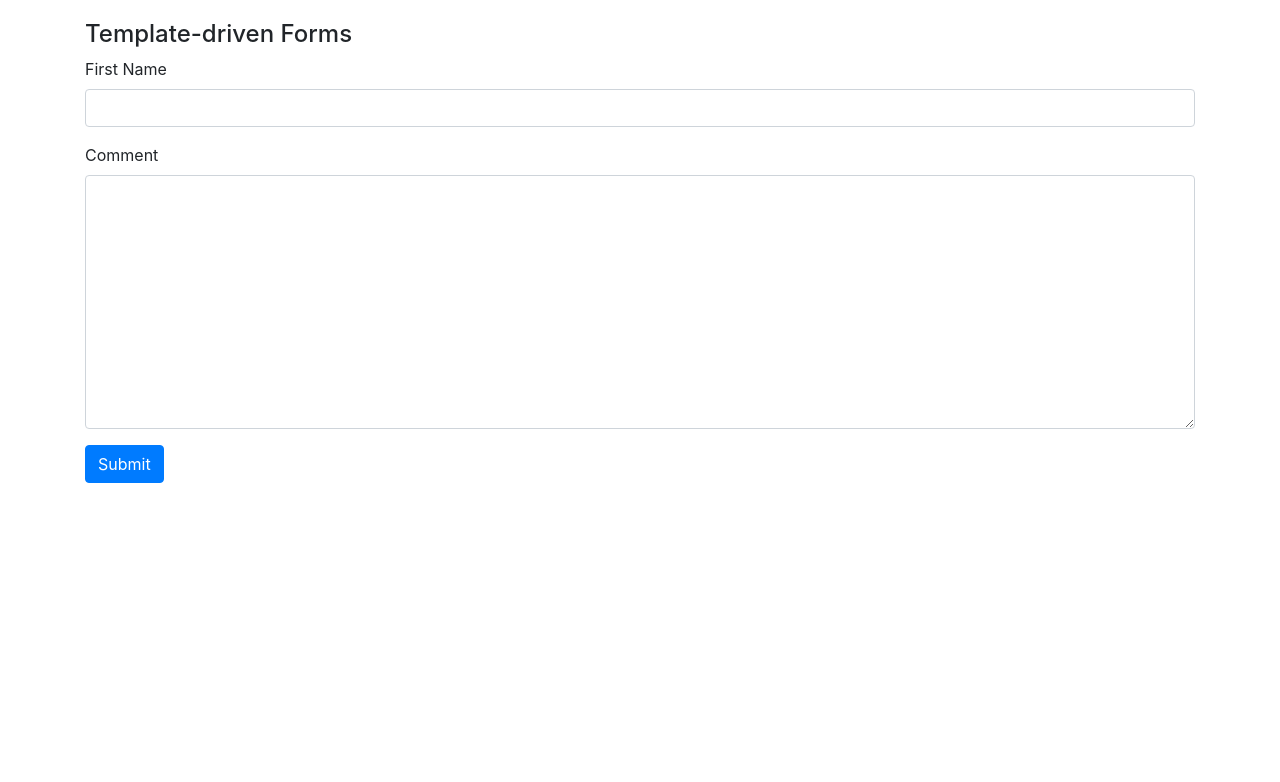
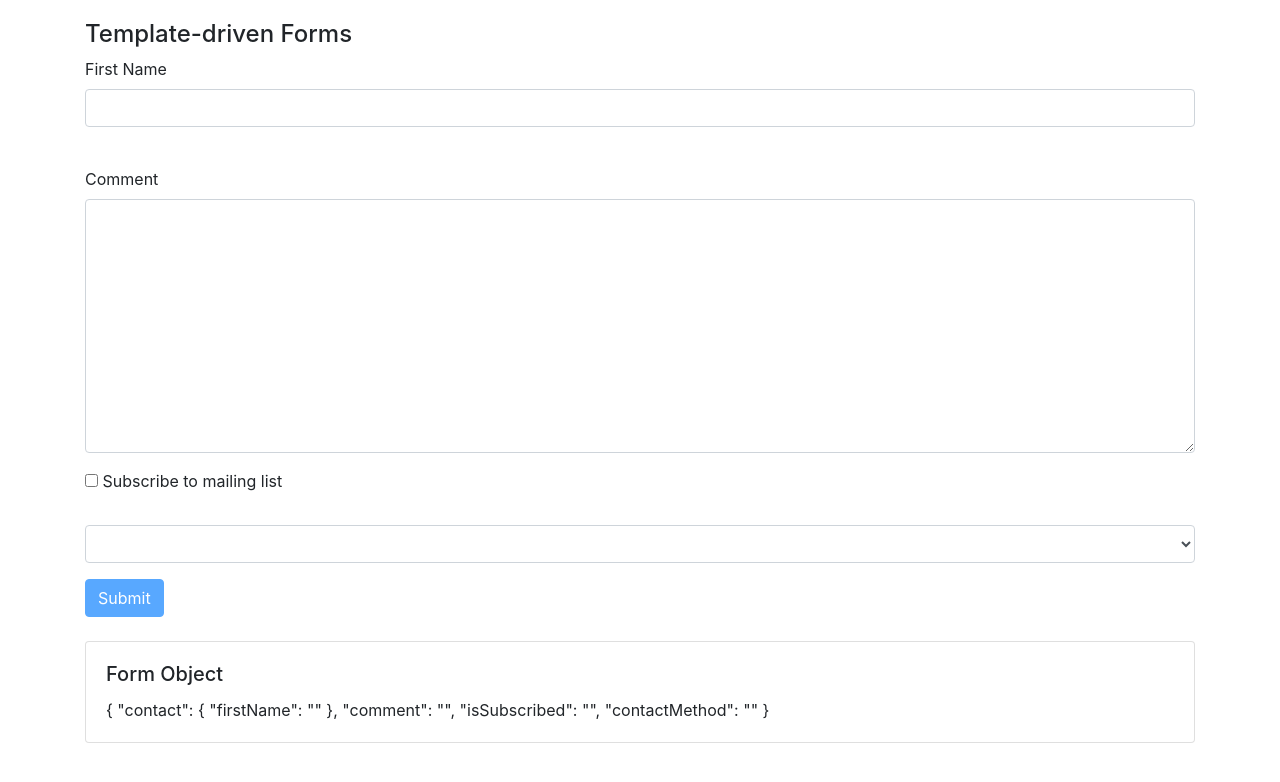
Before and after one commit to pedroarvellos/forms-practice-fundamentals, an Angular app: page / in a window 1280 px wide. Shown: the top 782 px of the page. Built offline with nearby package versions, Linux system fonts and the light colour scheme.

Commit message:
Add dropdown and output

```diff
--- a/src/app/contact-form/contact-form.component.html
+++ b/src/app/contact-form/contact-form.component.html
@@ -13,6 +13,12 @@
         the key work ngModel. With this I can have the control of all values
         of the fields, validate then and also submit. -->
     <form ngForm #form="ngForm" (ngSubmit)="submit(form.value)">
+        <!-- with this ngModelGroup directive, I can have access to the whole
+            group, so if I need to have access of the group state, I can access its
+            object by the ngModelGroup. The difference between ngForm and ngModelGroup is
+            that the ngForm exposes the ngSubmit directive, ngModelGroup doesn't have this output
+            property. -->
+        <div ngModelGroup="contact" #contact="ngModelGroup">
             <div class="form-group">
                 <label for="firstName">First Name</label>
                 <input
@@ -26,6 +32,7 @@
                     id="firstName"
                     type="text"
                     class="form-control">
+                <br>
                 <div
                     class="alert alert-danger"
                     *ngIf="!firstName.valid && !firstName.pristine">
@@ -39,6 +46,7 @@
                     </div>
                     <div *ngIf="firstName.errors.pattern">
                         First name should be apple pie 🍎🥧.
+                    </div>
                 </div>
             </div>
         </div>
@@ -63,6 +71,25 @@
                 class="form-control">
             </textarea>
         </div>
-        <button class="btn btn-primary">Submit</button>
+        <div class="checkbox">
+            <label>
+                <input type="checkbox" ngModel name="isSubscribed"> Subscribe to mailing list
+            </label>
+        </div>
+        <div class="form-group">
+            <label for="contactMethod"></label>
+            <select ngModel name="contactMethod" id="contactMethod" class="form-control">
+                <option value=""></option>
+                <option *ngFor="let method of contactMethods" [value]="method.id">{{ method.name }}</option>
+            </select>
+        </div>
+        <button [disabled]="!form.valid" class="btn btn-primary">Submit</button>
     </form>
+    <br>
+    <div class="card">
+        <div class="card-body">
+            <h5 class="card-title">Form Object</h5>
+            <p class="card-text">{{ form.value | json }}</p>
         </div>
+    </div>
+</div>
--- a/src/app/contact-form/contact-form.component.ts
+++ b/src/app/contact-form/contact-form.component.ts
@@ -6,6 +6,11 @@ import { Component, OnInit } from '@angular/core';
   styleUrls: ['./contact-form.component.scss']
 })
 export class ContactFormComponent {
+  contactMethods: Array<{id: number, name: string }> = [
+    {id: 1, name: 'Email'},
+    {id: 2, name: 'Name'}
+  ]
+
   submit(form) {
     console.log(form)
   }
```
Lines whose indentation alone changed are shown as unchanged.
